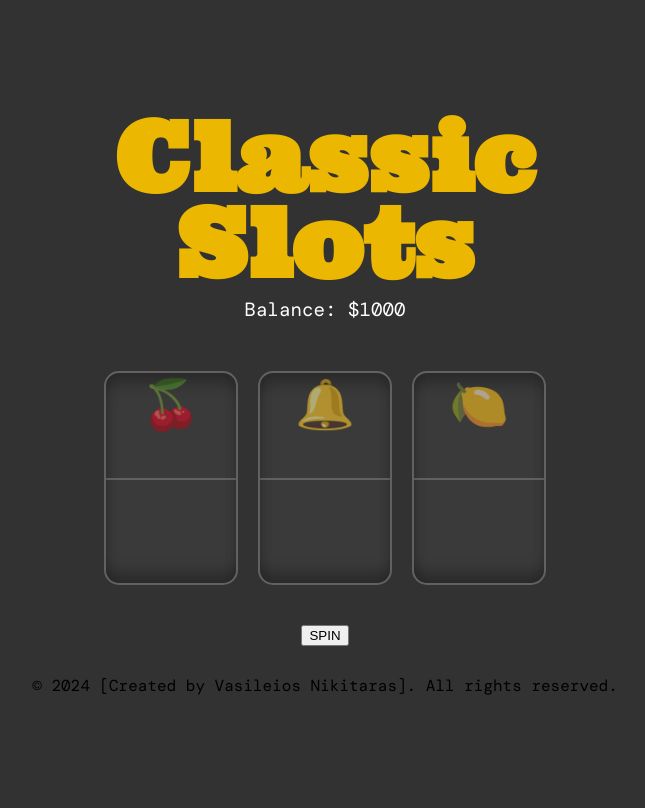
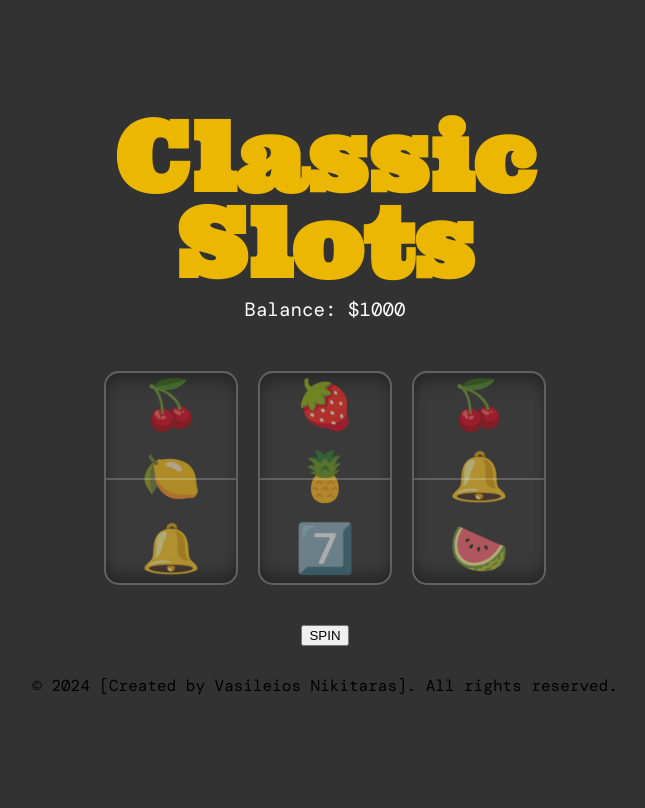
Before and after one commit to vasilisnikitaras/Classic-Slots, a plain HTML site: page index.html in a window 1280 px wide. Shown: the whole page, without its empty margins (315-960 px from the left). Drawn offline with nearby package versions, Linux system fonts and the light colour scheme; a web font is replaced by a local one.

Commit message:
Update index.html

```diff
--- a/index.html
+++ b/index.html
@@ -14,10 +14,32 @@
       <h1>Classic Slots</h1>
       <p class="balance">Balance: $1000</p>
     </div>
+
     <div class="reels-container">
-      <div class="reel"><div class="symbol">🍒</div></div>
-      <div class="reel"><div class="symbol">🔔</div></div>
-      <div class="reel"><div class="symbol">🍋</div></div>
+      <div class="reel">
+        <div class="symbol">🍒</div>
+        <div class="symbol">🍋</div>
+        <div class="symbol">🔔</div>
+        <div class="symbol">🍉</div>
+        <div class="symbol">⭐</div>
+        <div class="symbol">🍊</div>
+      </div>
+      <div class="reel">
+        <div class="symbol">🍓</div>
+        <div class="symbol">🍍</div>
+        <div class="symbol">7️⃣</div>
+        <div class="symbol">🔔</div>
+        <div class="symbol">🍈</div>
+        <div class="symbol">🍒</div>
+      </div>
+      <div class="reel">
+        <div class="symbol">🍒</div>
+        <div class="symbol">🔔</div>
+        <div class="symbol">🍉</div>
+        <div class="symbol">⭐</div>
+        <div class="symbol">🍊</div>
+        <div class="symbol">🍋</div>
+      </div>
     </div>
 
     <div class="controls">
@@ -33,6 +55,9 @@
 
     <footer>
       <p>© 2024 [Created by Vasileios Nikitaras]. All rights reserved.</p>
+      <p id="bottom-win-message" style="font-size: 24px; font-weight: bold; color: gold; text-align: center; display: none;">
+        🎰 You Won at Classic Slots!! 🎰
+      </p>
     </footer>
 
     <audio id="reelSound" src="https://essykings.github.io/JavaScript/wheel.wav"></audio>
```
